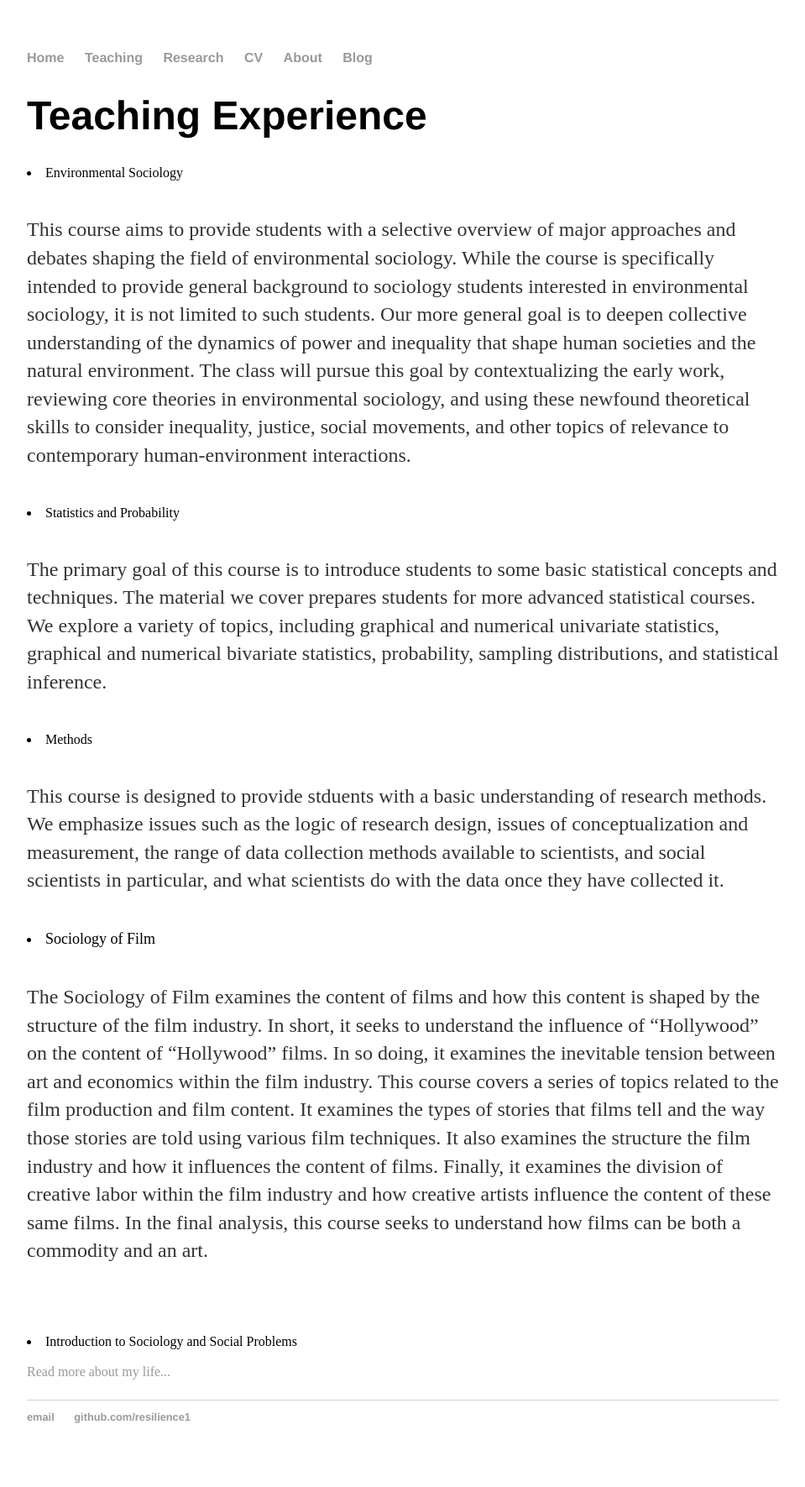
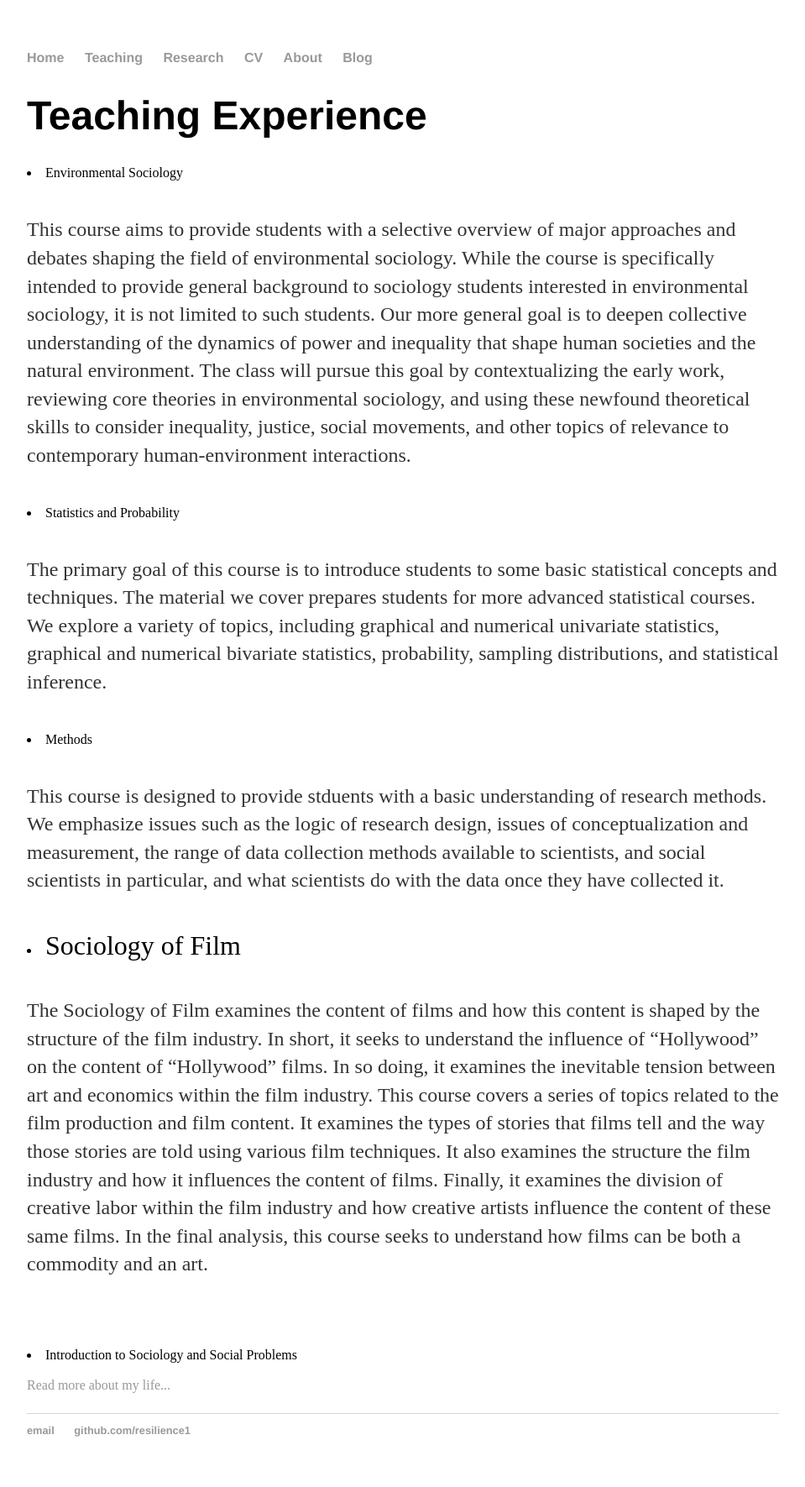
Before and after one commit to resilience1/resilience1.github.io, a Jekyll site: the page built from teaching/index.html, in a window 1280 px wide. Shown: the whole page at 84% size, without its empty margins (160-1119 px from the left). Built offline with Jekyll 4.4.1, drawn with Linux system fonts in a browser that asks for light colours.

Commit message:
Update index.html

```diff
--- a/teaching/index.html
+++ b/teaching/index.html
@@ -26,7 +26,7 @@
             of data collection methods available to scientists, and social scientists in particular, and what scientists do
             with the data once they have collected it.</li></p><br>
 
-<li><font size="4">Sociology of Film<br></font><br><p> The Sociology of Film examines the content of films and how this content is
+<li><font size="6">Sociology of Film<br></font><br><p> The Sociology of Film examines the content of films and how this content is
               shaped by the structure of the film industry. In short, it seeks to understand the influence of “Hollywood”
               on the content of “Hollywood” films. In so doing, it examines the inevitable tension between art and economics
               within the film industry.  This course covers a series of topics related to the film production and film content.
```
